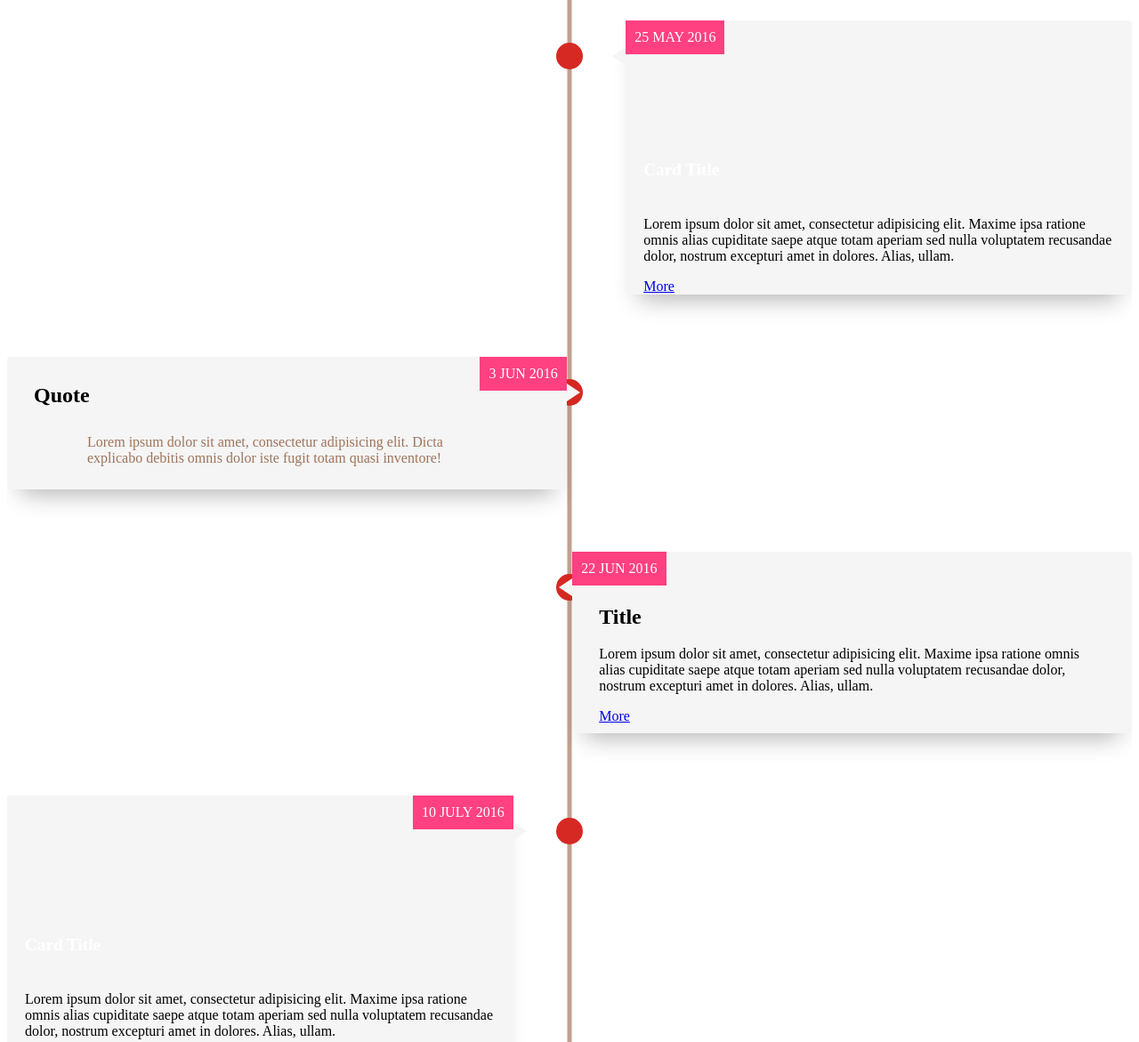
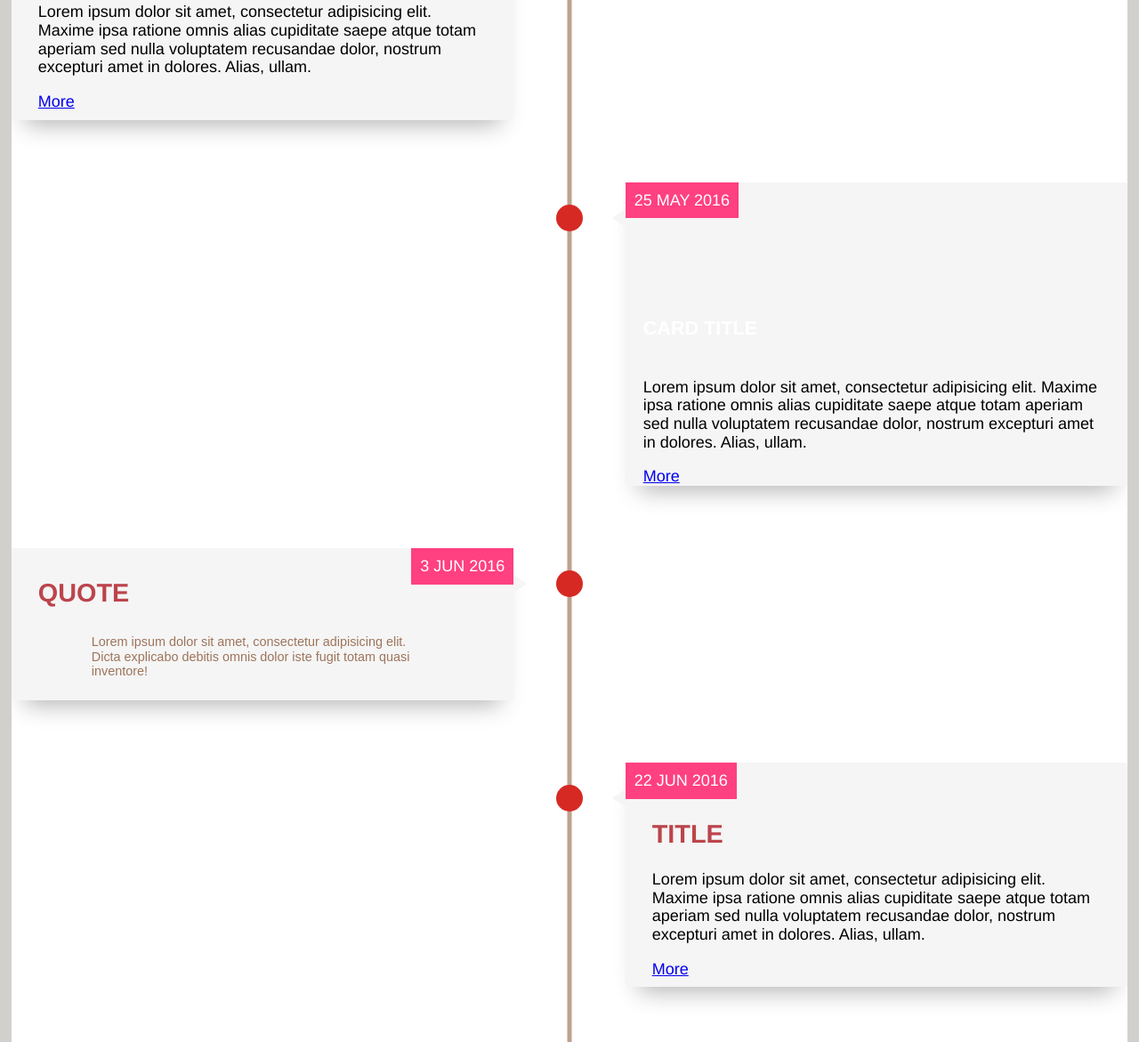
Before and after one commit to angelaneri68/-angelaneri68.github.io-resume, a plain HTML site: page timeline.html in a window 1280 px wide. Shown: the part 345-1516 px from the top of the page at 89% size. Drawn offline with nearby package versions, Linux system fonts and the light colour scheme.

Commit message:
Add files via upload
test timeline

```diff
--- a/timeline.html
+++ b/timeline.html
@@ -5,8 +5,16 @@
     <meta charset="utf-8">
     <title>Angela Neri - interactive resume</title>
     <meta name="viewport" content="initial-scale=1.0, width=device-width" />
+    <link rel="stylesheet" href="css/style.css" media="all" />
+    <link rel="stylesheet" href="css/print_styles.css" media="print" />
+    <link rel="stylesheet" href="https://cdnjs.cloudflare.com/ajax/libs/font-awesome/4.7.0/css/font-awesome.min.css">
     <link rel="stylesheet" href="css/stytime.css" media="all" />
+    <link rel="stylesheet" type="text/css" href="slick-1.8.1/slick/slick.css" />
+    <link rel="stylesheet" type="text/css" href="slick-1.8.1/slick/slick-theme.css" />
     <script src="https://ajax.googleapis.com/ajax/libs/jquery/3.5.1/jquery.min.js"></script>
+   <!-- <script type="text/javascript" src="//code.jquery.com/jquery-1.11.0.min.js"></script>
+    <script type="text/javascript" src="//code.jquery.com/jquery-migrate-1.2.1.min.js"></script> -->
+    <script src="https://code.jquery.com/jquery-2.2.0.min.js" type="text/javascript"></script>
     <script src="./js/scrollreveal.min.js"></script>
     <script src="./js/script.js"></script>
 </head>
```
